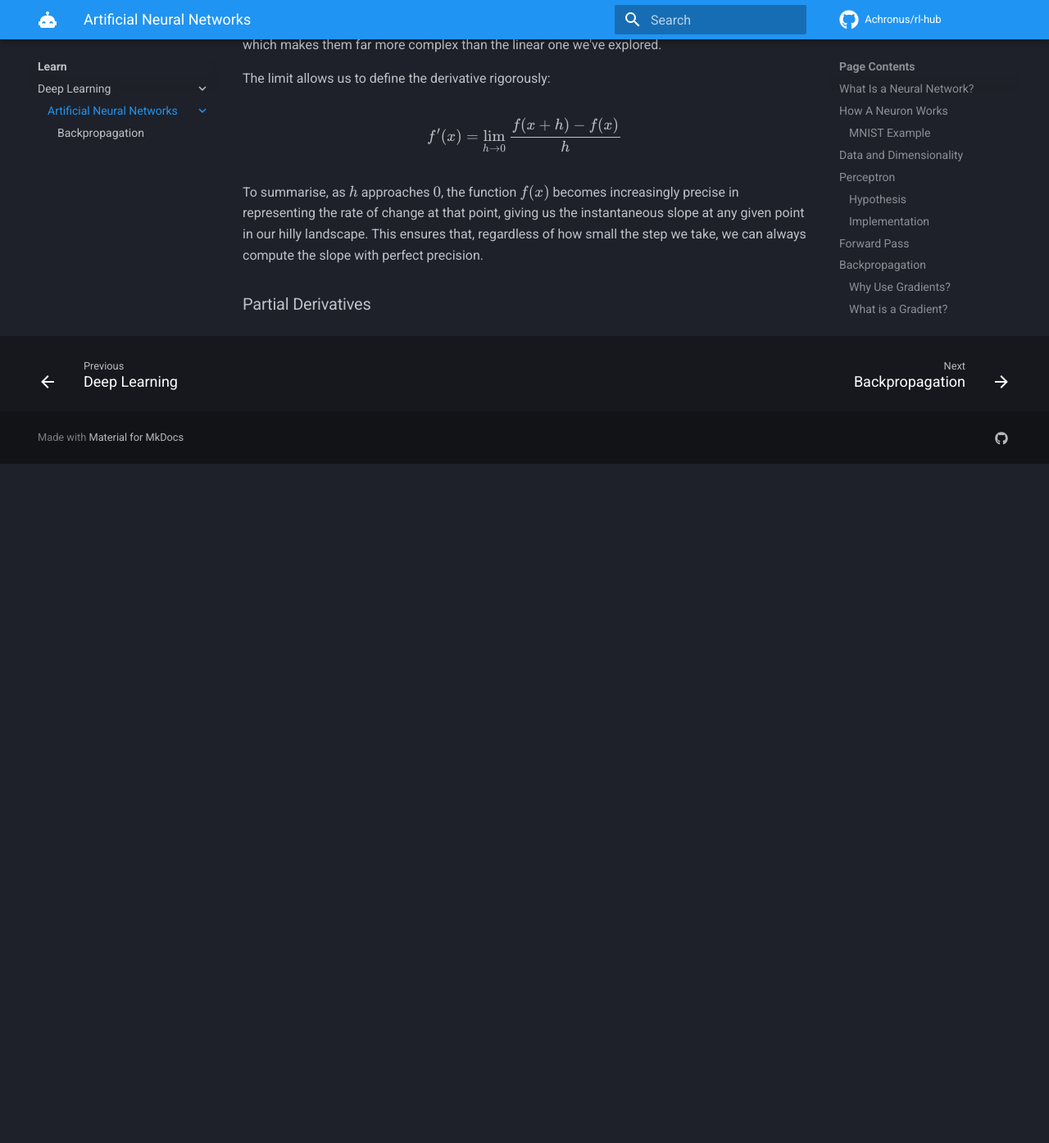
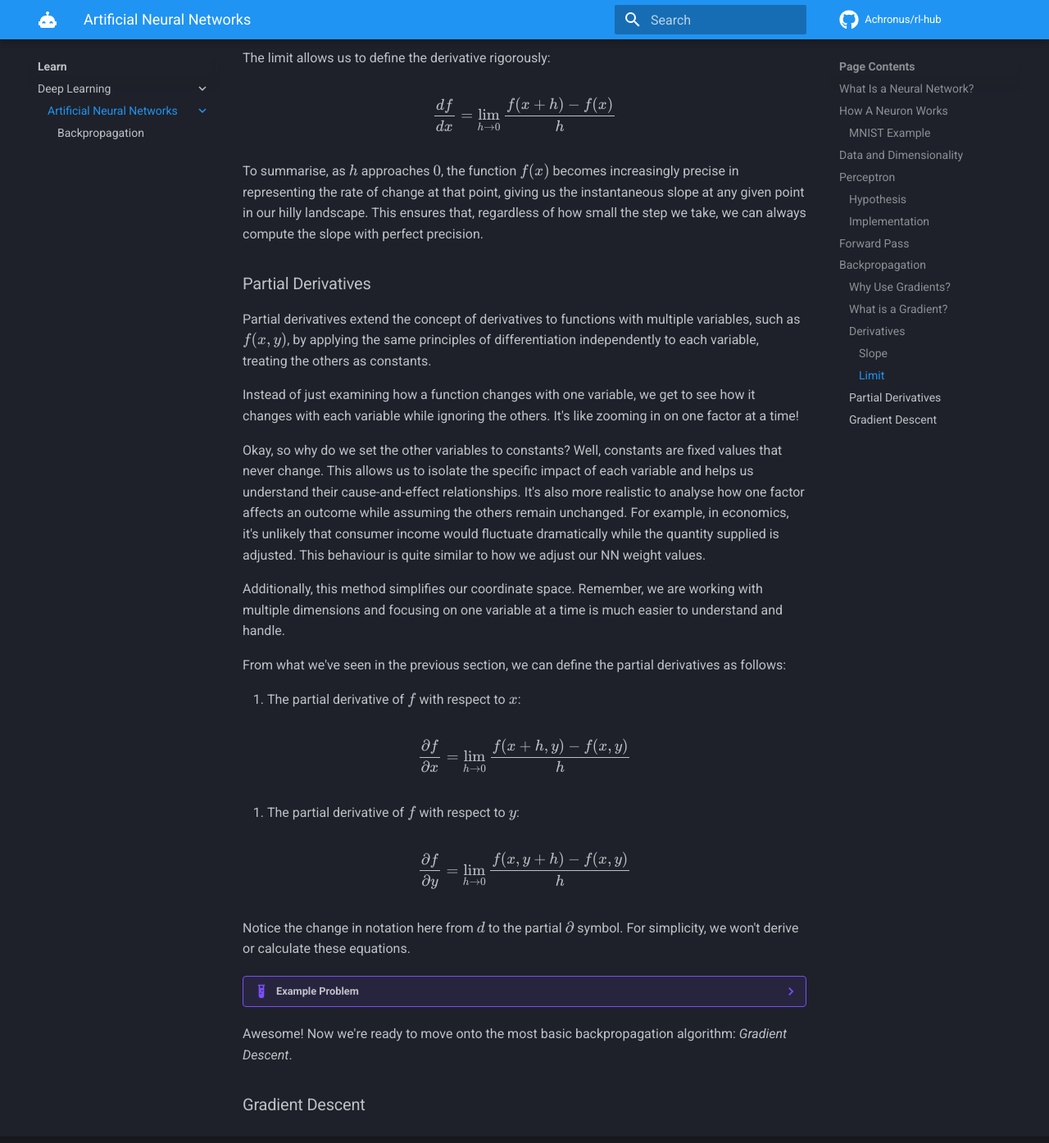
Before and after one commit to Achronus/rl-hub, an MkDocs documentation site: the page built from docs/learn/deep-learning/basics/index.md, in a window 1280 px wide and 1400 px high, scrolled down 16237 px. Shown: the top 1395 px of the window at 82% size. Built offline with MkDocs 1.6.1 and Material for MkDocs 9.7.7, drawn with Linux system fonts in a browser that asks for light colours; comment, search, counter and statistics services are not loaded; before the commit the page ends 16803 px from its top, so only the background shows below that; some of the changed text lies outside the part shown.

Commit message:
Added content for `partial derivatives`

```diff
--- a/docs/learn/deep-learning/basics/index.md
+++ b/docs/learn/deep-learning/basics/index.md
@@ -407,9 +407,55 @@
 The limit allows us to define the derivative rigorously:
 
 $$
-f'(x) = \lim_{h \to 0} \frac{f(x + h) - f(x)}{h}
+\frac{df}{dx} = \lim_{h \to 0} \frac{f(x + h) - f(x)}{h}
 $$
 
 To summarise, as $h$ approaches $0$, the function $f(x)$ becomes increasingly precise in representing the rate of change at that point, giving us the instantaneous slope at any given point in our hilly landscape. This ensures that, regardless of how small the step we take, we can always compute the slope with perfect precision.
 
 ### Partial Derivatives
+
+Partial derivatives extend the concept of derivatives to functions with multiple variables, such as $f(x, y)$, by applying the same principles of differentiation independently to each variable, treating the others as constants.
+
+Instead of just examining how a function changes with one variable, we get to see how it changes with each variable while ignoring the others. It's like zooming in on one factor at a time!
+
+Okay, so why do we set the other variables to constants? Well, constants are fixed values that never change. This allows us to isolate the specific impact of each variable and helps us understand their cause-and-effect relationships. It's also more realistic to analyse how one factor affects an outcome while assuming the others remain unchanged. For example, in economics, it's unlikely that consumer income would fluctuate dramatically while the quantity supplied is adjusted. This behaviour is quite similar to how we adjust our NN weight values.
+
+Additionally, this method simplifies our coordinate space. Remember, we are working with multiple dimensions and focusing on one variable at a time is much easier to understand and handle.
+
+From what we've seen in the previous section, we can define the partial derivatives as follows:
+
+1. The partial derivative of $f$ with respect to $x$:
+
+$$
+\frac{\partial{f}}{\partial{x}} = \lim_{h \to 0} \frac{f(x + h, y) - f(x, y)}{h}
+$$
+
+2. The partial derivative of $f$ with respect to $y$:
+
+$$
+\frac{\partial{f}}{\partial{y}} = \lim_{h \to 0} \frac{f(x, y + h) - f(x, y)}{h}
+$$
+
+Notice the change in notation here from $d$ to the partial $\partial$ symbol. For simplicity, we won't derive or calculate these equations.
+
+??? example "Example Problem"
+
+    If you are keen to try it yourself here's an example function that expands on our previous one:
+
+    $$
+    f(x, y) = -xy + 5
+    $$
+
+    Using the values $x = 3, y = 4, h = 0.001$ you should get:
+
+    $$
+    \frac{\partial{f}}{\partial{x}} \approx -4
+    $$
+
+    $$
+    \frac{\partial{f}}{\partial{y}} \approx -3
+    $$
+
+Awesome! Now we're ready to move onto the most basic backpropagation algorithm: *Gradient Descent*.
+
+### Gradient Descent
```
Also changed, not shown: other parts of docs/learn/deep-learning/basics/index.md (+2 -2 lines).
